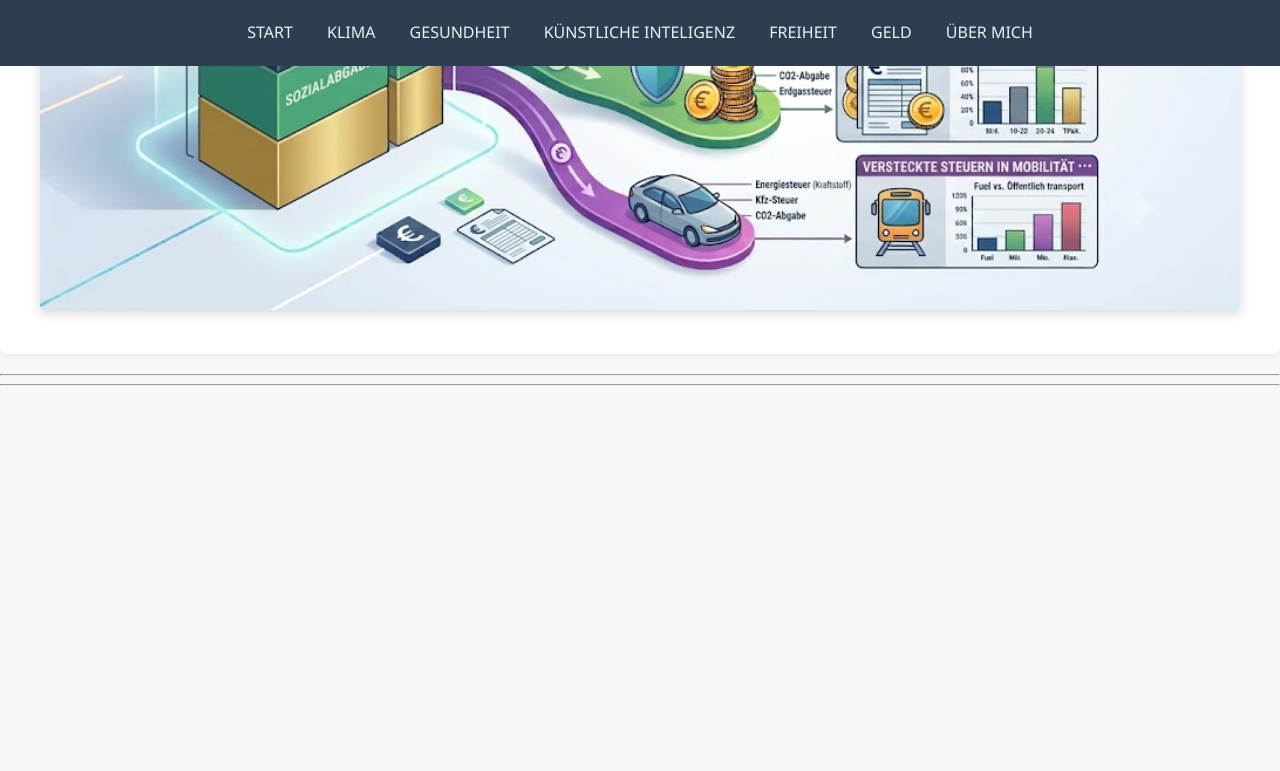
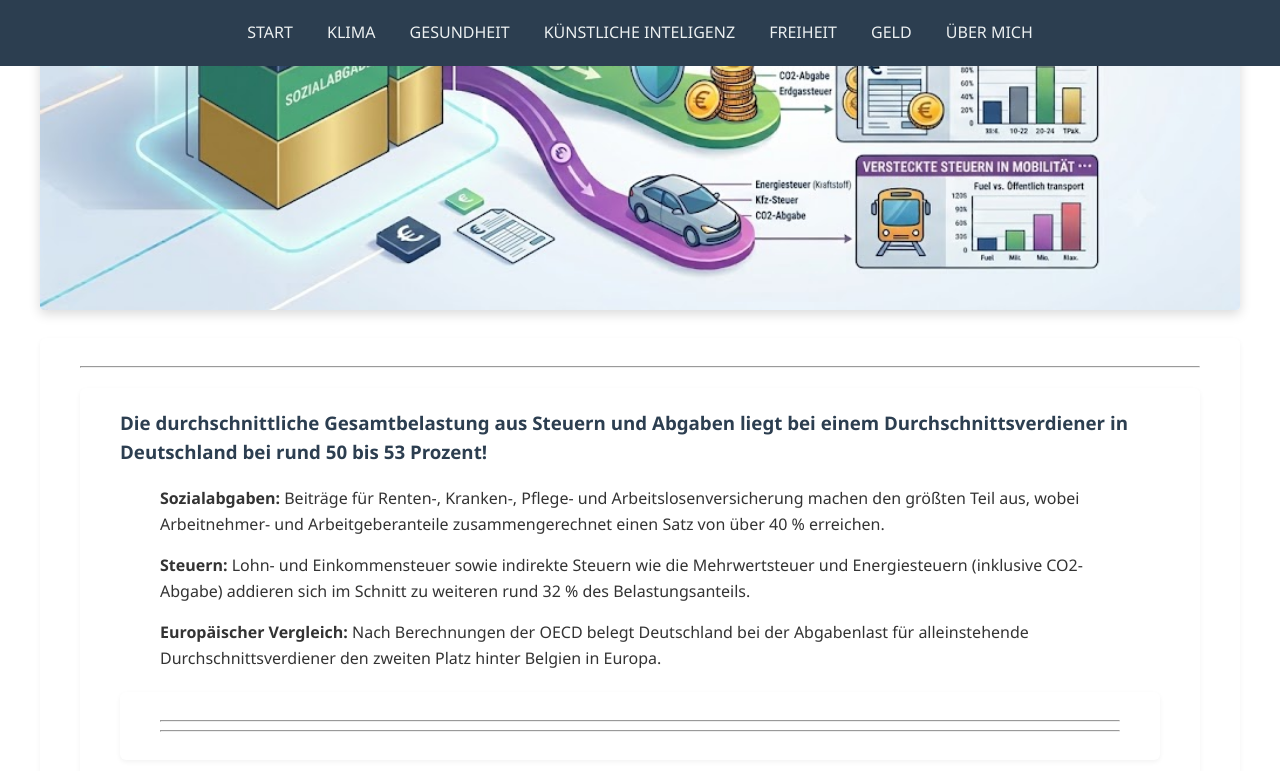
Before and after one commit to TheGermanTruth/TheGermanTruth, a Jekyll site: the page built from geld.md, in a window 1280 px wide and 900 px high, scrolled down 3431 px. Shown: the top 771 px of the window. Built offline with Jekyll 4.4.1, drawn with Linux system fonts in a browser that asks for light colours; before the commit the page ends 3825 px from its top, so only the background shows below that.

Commit message:
Update geld.md

```diff
--- a/geld.md
+++ b/geld.md
@@ -35,8 +35,24 @@ title: "Geld"
 
 ![Versteckte Steuern]({{ '/images/steuern5.jpg' | relative_url }}){: .shadow-img width="100%"}
 
-</div>
+<div class="section one-column" markdown="1">
 
 ---
 
+<div class="section one-column" markdown="1">
+
+### Die durchschnittliche Gesamtbelastung aus Steuern und Abgaben liegt bei einem Durchschnittsverdiener in Deutschland bei rund 50 bis 53 Prozent!
+
+>**Sozialabgaben:** Beiträge für Renten-, Kranken-, Pflege- und Arbeitslosenversicherung machen den größten Teil aus,
+>wobei Arbeitnehmer- und Arbeitgeberanteile zusammengerechnet einen Satz von über 40 % erreichen.
+
+>**Steuern:** Lohn- und Einkommensteuer sowie indirekte Steuern wie die Mehrwertsteuer und Energiesteuern (inklusive CO2-Abgabe)
+>addieren sich im Schnitt zu weiteren rund 32 % des Belastungsanteils.
+
+>**Europäischer Vergleich:** Nach Berechnungen der OECD belegt Deutschland bei der Abgabenlast für alleinstehende Durchschnittsverdiener
+>den zweiten Platz hinter Belgien in Europa.
+
+<div class="section one-column" markdown="1">
+
 ---
+---
```
